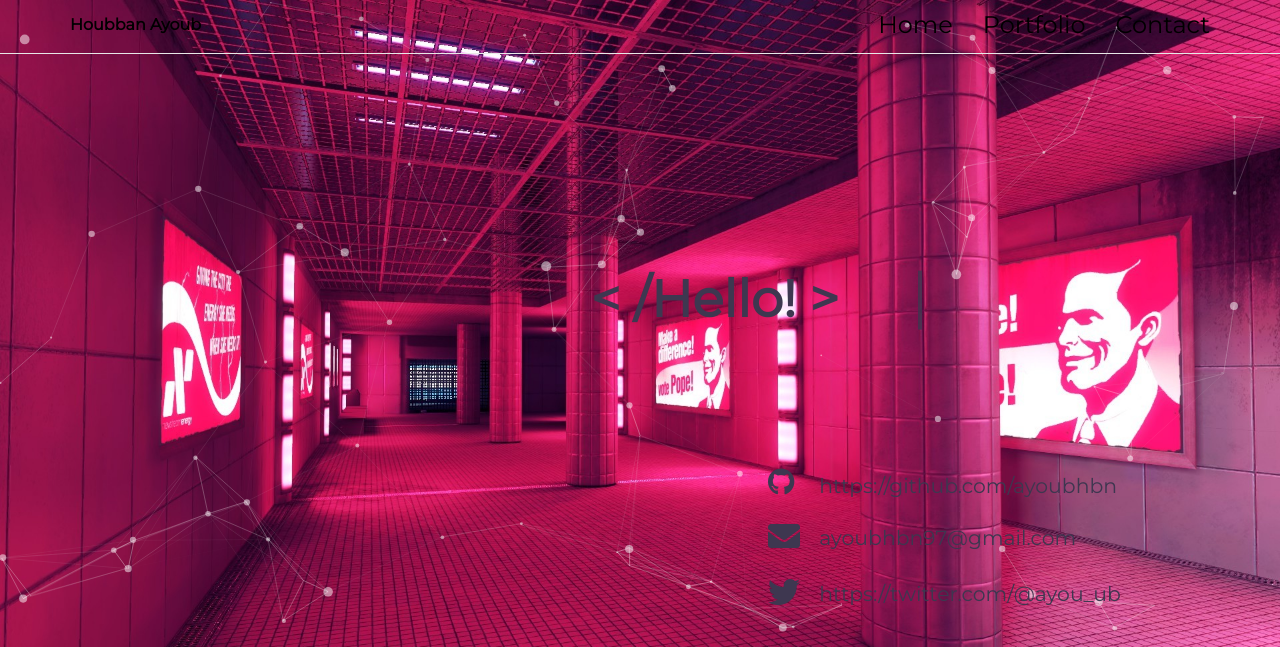
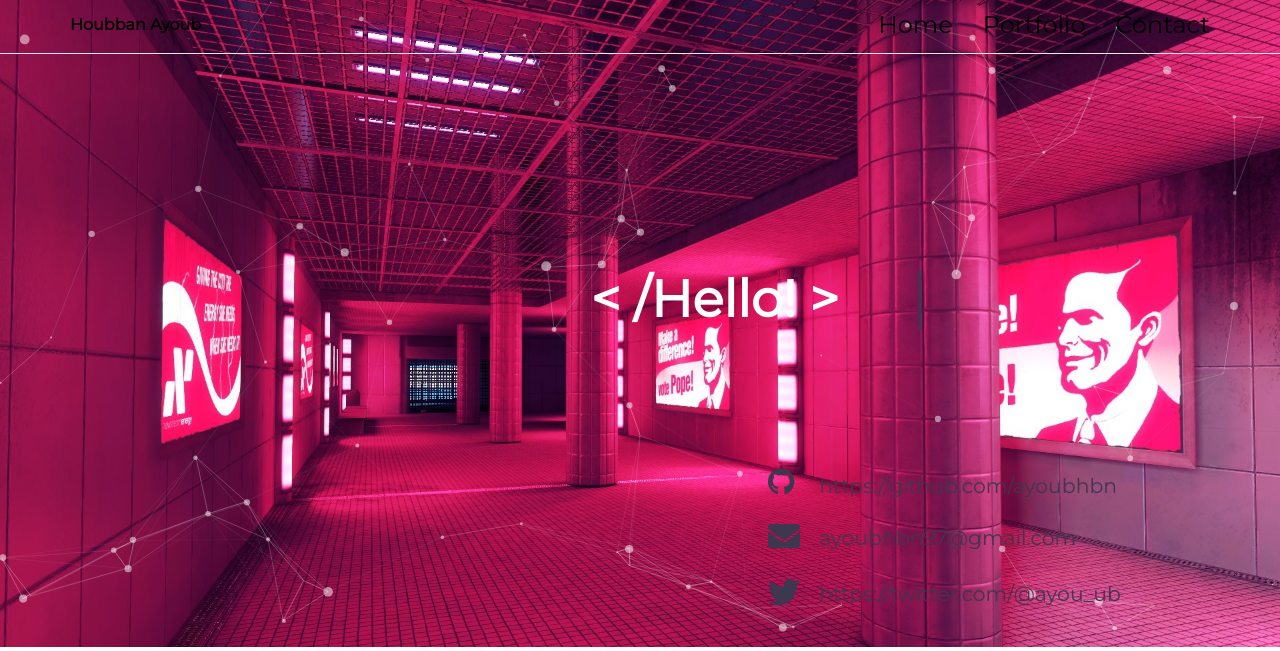
Before and after one commit to ayoubhbn/ayoubhbn.github.io, a PHP site: page / in a window 1280 px wide. Shown: the top 651 px of the page. Run offline with PHP 8.4, Linux system fonts and the light colour scheme; some libraries are stand-ins or nearby versions; some web fonts are replaced.

Commit message:
Update style.css

```diff
--- a/css/style.css
+++ b/css/style.css
@@ -240,7 +240,7 @@ h3{
 #hello2{
   text-align: center;
   font-weight: 650;
-  color: #3E3750;
+  color: #FFFFFF;
   font-size: 3.2em;
   position: absolute  ;
   top: 300px;
```
